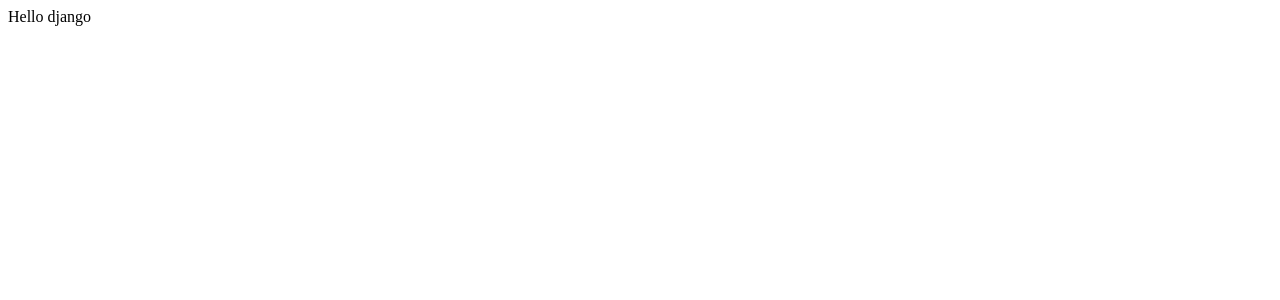
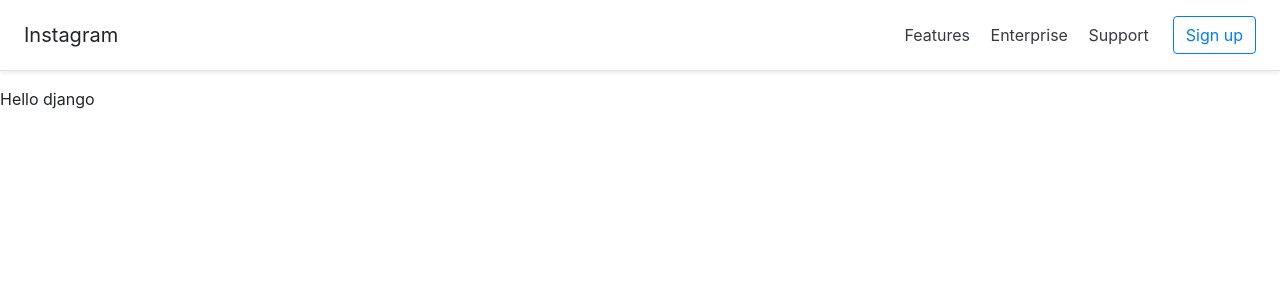
Before and after one commit to brownbreeze/DjangoInstagram, a Django app: page / in a window 1280 px wide. Before the commit the part shown is almost empty. Shown: the top 300 px of the page. Run offline with Django 3.2, Linux system fonts and the light colour scheme; some libraries are stand-ins or nearby versions.

Commit message:
create basic html view
- html 상단 바 생성
    - https://getbootstrap.com/docs/4.4/examples/pricing/ 참고
- static/ dir 못찾는 오류 해결

```diff
--- a/dhcompany/settings/common.py
+++ b/dhcompany/settings/common.py
@@ -130,7 +130,7 @@ USE_TZ = True
 # https://docs.djangoproject.com/en/3.2/howto/static-files/
 
 STATIC_URL = '/static/'
-STATICFILES_DIR = [
+STATICFILES_DIRS = [
     os.path.join(BASE_DIR, 'dhcompany', 'static')
 ]
 STATIC_ROOT  = os.path.join(BASE_DIR, 'static')
--- a/dhcompany/templates/layout.html
+++ b/dhcompany/templates/layout.html
@@ -1,12 +1,27 @@
+{% load static %}
 <!doctype html>
 <html>
 
 <head>
     <meta charset="utf-8" />
     <title>Instagram with DH Company</title>
+    <link rel="stylesheet" href="{% static 'bootstrap-4.4.1-dist/css/bootstrap.min.css' %}" />
+    <script src="{% static 'jquery-3.4.1.min.js' %}" ></script>
+    <script src="{% static 'bootstrap-4.4.1-dist/js/bootstrap.min.js' %}" ></script>
 </head>
 
 <body>
+
+    <div class="d-flex flex-column flex-md-row align-items-center p-3 px-md-4 mb-3 bg-white border-bottom shadow-sm">
+        <h5 class="my-0 mr-md-auto font-weight-normal">Instagram</h5>
+        <nav class="my-2 my-md-0 mr-md-3">
+          <a class="p-2 text-dark" href="#">Features</a>
+          <a class="p-2 text-dark" href="#">Enterprise</a>
+          <a class="p-2 text-dark" href="#">Support</a>
+        </nav>
+        <a class="btn btn-outline-primary" href="#">Sign up</a>
+    </div>
+
     {% block content %}
     {% endblock %}
 </body>
```
